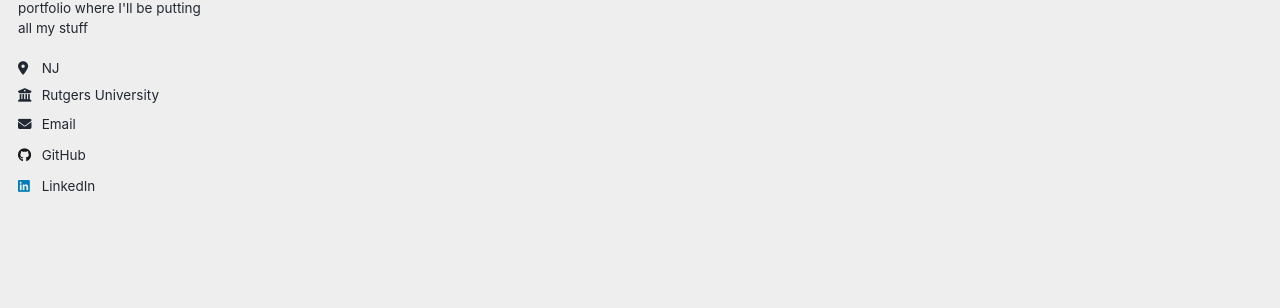
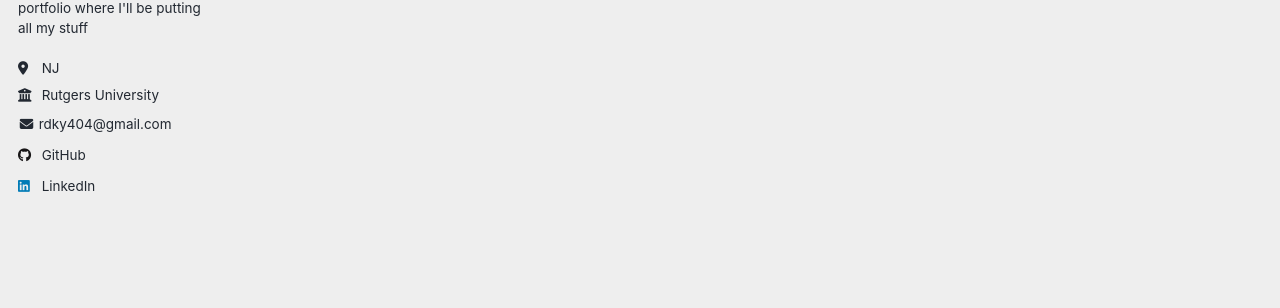
Before and after one commit to Rkydin/rkydin.github.io, a Jekyll site: the page built from _pages/teaching.html, in a window 1280 px wide. Shown: the part 338-646 px from the top of the page. Built offline with Jekyll 4.4.1, drawn with Linux system fonts in a browser that asks for light colours; a script that is not in the unit is left out.

Commit message:
Update author-profile.html

```diff
--- a/_includes/author-profile.html
+++ b/_includes/author-profile.html
@@ -34,7 +34,7 @@
         <li><a href="{{ author.uri }}"><i class="fas fa-fw fa-link icon-pad-right" aria-hidden="true"></i>{{ site.data.ui-text[site.locale].website_label | default: "Website" }}</a></li>
       {% endif %}
       {% if author.email %}
-        <li><a href="mailto:{{ author.email }}"><i class="fas fa-fw fa-envelope icon-pad-right" aria-hidden="true"></i>{{ site.data.ui-text[site.locale].email_label | default: "Email" }}</a></li>
+        <li><a href="mailto:{{ author.email }}"><i class="fas fa-fw fa-envelope" aria-hidden="true"></i> {{ author.email }}</a></li>
       {% endif %}
 
       <!-- Font Awesome and Academicons icons / Academic websites -->
```
